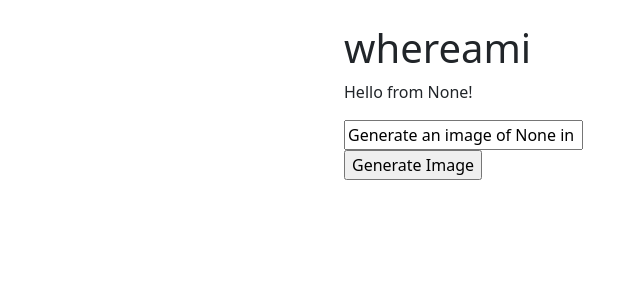
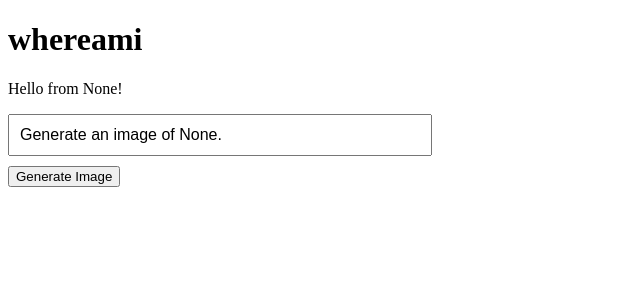
Before and after one commit to gallaglo/whereami, a Flask app: page / in a window 1280 px wide. Shown: the top 300 px of the page, without its empty margins (0-640 px from the left). Run offline with Flask 3, Linux system fonts and the light colour scheme; parts of the project's set-up code (start-up, migrations or seed data) failed here and were passed over; some libraries are stand-ins or nearby versions.

Commit message:
format webpages without bootstrap

```diff
--- a/app.py
+++ b/app.py
@@ -13,12 +13,13 @@
 # limitations under the License.
 
 from flask import Flask, render_template, request, Response, jsonify
-from flask_bootstrap import Bootstrap5
+from google.cloud import aiplatform
+import time
+import os
 import logging
 from logging.config import dictConfig
 import json
 import sys
-import os
 from flask_cors import CORS
 import whereami_payload
 # gRPC stuff
@@ -116,12 +117,12 @@ app.config['JSON_AS_ASCII'] = False  # otherwise our emojis get hosed
 CORS(app)  # enable CORS
 metrics = PrometheusMetrics(app)  # enable Prom metrics
 
-# Flask-Bootstrap setup
-# set default button sytle and size, will be overwritten by macro parameters
-app.config["BOOTSTRAP_BTN_STYLE"] = "primary"
-app.config["BOOTSTRAP_BTN_SIZE"] = "sm"
+# # Flask-Bootstrap setup
+# # set default button sytle and size, will be overwritten by macro parameters
+# app.config["BOOTSTRAP_BTN_STYLE"] = "primary"
+# app.config["BOOTSTRAP_BTN_SIZE"] = "sm"
 
-bootstrap = Bootstrap5(app)
+# bootstrap = Bootstrap5(app)
 
 # gRPC setup
 grpc_serving_port = int(os.environ.get('PORT', 9090)) # configurable via `PORT` but default to 9090
@@ -180,6 +181,8 @@ def grpc_serve():
 
     # Park the main application thread.
     server.wait_for_termination()
+
+generation_model = ImageGenerationModel.from_pretrained("imagen-3.0-generate-001")
 
 def _get_region(zone: str) -> str:
     '''
@@ -243,7 +246,7 @@ def home():
 
     location = _get_location_from_json_list('/app/regions.json', region)
 
-    default_prompt = f"Generate an image of {location} in a watercolor style."
+    default_prompt = f"Generate an image of {location}."
 
     return render_template('index.html', message=f"Hello from {region}!", default_prompt=default_prompt)
 
--- a/requirements.txt
+++ b/requirements.txt
@@ -1,5 +1,4 @@
 Flask==3.0.3
-bootstrap-flask==2.3.2
 requests
 emoji==2.12.1
 flask-cors
--- a/templates/base.html
+++ /dev/null
@@ -1,33 +0,0 @@
-{% from 'bootstrap5/nav.html' import render_nav_item %}
-{% from 'bootstrap5/utils.html' import render_messages %}
-<!DOCTYPE html>
-<html lang="en">
-<head>
-    <meta charset="utf-8">
-    <meta name="viewport" content="width=device-width, initial-scale=1, shrink-to-fit=no">
-    <title>whereami</title>
-    {{ bootstrap.load_css() }}
-    <style>
-        pre {
-            background: #ddd;
-            padding: 10px;
-        }
-        h2 {
-            margin-top: 20px;
-        }
-        footer {
-            margin: 20px;
-        }
-    </style>
-    <script type="text/javascript" src="http://ajax.googleapis.com/ajax/libs/jquery/1.6.2/jquery.min.js"></script>
-</head>
-<body>
-
-    <main class="container w-50 p-4">
-        {{ render_messages(container=False, dismissible=True, dismiss_animate=True) }}
-        {% block content %}{% endblock %}
-    </main>
-
-    {{ bootstrap.load_js() }}
-</body>
-</html>
--- a/templates/index.html
+++ b/templates/index.html
@@ -1,13 +1,35 @@
-{% extends 'base.html' %}
-{% from 'bootstrap5/form.html' import render_form, render_field, render_form_row %}
-
-{% block content %}
-<h1>whereami</h1>
-<p>{{ message }}</p>
-<form method="POST">
-        <input type="text" name="Image Prompt" value="{{ default_prompt }}" required><br>
-
+<!DOCTYPE html>
+<html lang="en">
+<head>
+    <meta charset="utf-8">
+    <meta name="viewport" content="width=device-width, initial-scale=1, shrink-to-fit=no">
+    <title>whereami</title>
+    <style>
+        pre {
+            background: #ddd;
+            padding: 10px;
+        }
+        h2 {
+            margin-top: 20px;
+        }
+        footer {
+            margin: 20px;
+        }
+        .large-input {
+            width: 100%;
+            max-width: 400px;
+            padding: 10px;
+            font-size: 16px;
+            margin-bottom: 10px;
+        }
+    </style>
+</head>
+<body>
+    <h1>whereami</h1>
+    <p>{{ message }}</p>
+    <form method="POST">
+        <input type="text" name="Image Prompt" value="{{ default_prompt }}" required class="large-input"><br>
         <input type="submit" value="Generate Image">
-</form>
-
-{% endblock %}
+    </form>
+</body>
+</html>
```
Also changed, not shown: templates/results.html (+12 -12 lines).
